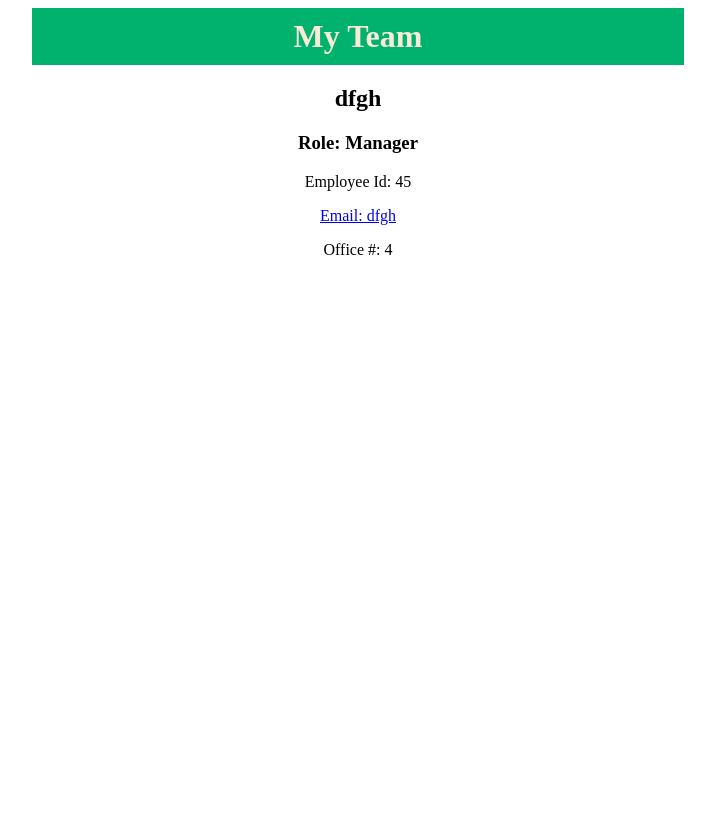
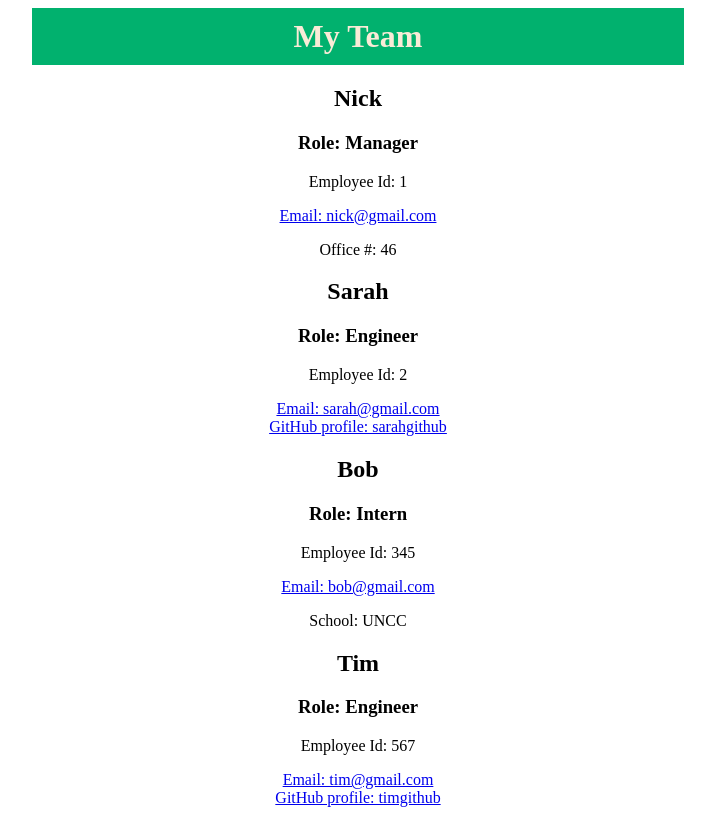
Before and after one commit to n-lofaso/team-profile-generator, a website: page dist/team.html in a window 1280 px wide. Shown: the whole page, without its empty margins (282-997 px from the left). Drawn offline with Linux system fonts and the light colour scheme.

Commit message:
updated sample html

```diff
--- a/dist/team.html
+++ b/dist/team.html
@@ -13,11 +13,26 @@
         </header>
         <div>
 
-      <div class = "text-center"><h2>dfgh</h2></div>
+      <div class = "text-center"><h2>Nick</h2></div>
       <div class = "text-center"><h3>Role: Manager</h3></div>
-      <div class = "text-center"><p>Employee Id: 45</p></div>
-      <div class = "text-center"><a href="mailto:dfgh">Email: dfgh</a></div>
-        <div class = "text-center"><p>Office #: 4</p> </div>
+      <div class = "text-center"><p>Employee Id: 1</p></div>
+      <div class = "text-center"><a href="mailto:nick@gmail.com">Email: nick@gmail.com</a></div>
+        <div class = "text-center"><p>Office #: 46</p> </div>
+      <div class = "text-center"><h2>Sarah</h2></div>
+      <div class = "text-center"><h3>Role: Engineer</h3></div>
+      <div class = "text-center"><p>Employee Id: 2</p></div>
+      <div class = "text-center"><a href="mailto:sarah@gmail.com">Email: sarah@gmail.com</a></div>
+        <div class = "text-center"><a href = "https://github.com/sarahgithub" target = "_blank" rel="noopener noreferrer">GitHub profile: sarahgithub</a> </div>
+      <div class = "text-center"><h2>Bob</h2></div>
+      <div class = "text-center"><h3>Role: Intern</h3></div>
+      <div class = "text-center"><p>Employee Id: 345</p></div>
+      <div class = "text-center"><a href="mailto:bob@gmail.com">Email: bob@gmail.com</a></div>
+        <div class = "text-center" ><p>School: UNCC</p></div>
+      <div class = "text-center"><h2>Tim</h2></div>
+      <div class = "text-center"><h3>Role: Engineer</h3></div>
+      <div class = "text-center"><p>Employee Id: 567</p></div>
+      <div class = "text-center"><a href="mailto:tim@gmail.com">Email: tim@gmail.com</a></div>
+        <div class = "text-center"><a href = "https://github.com/timgithub" target = "_blank" rel="noopener noreferrer">GitHub profile: timgithub</a> </div>
         </div>
     </body>
     </html>
```
